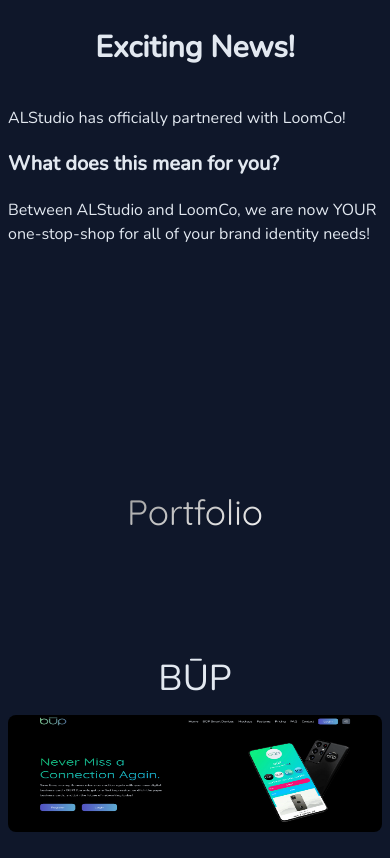
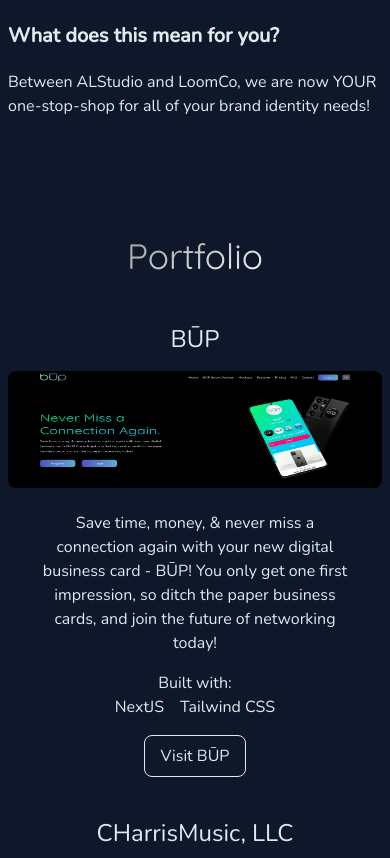
Before and after one commit to alstudio93/alstudio, a Next.js app: page / in a window 390 px wide. Shown: the part 1109-1967 px from the top of the page. Built offline with nearby package versions, Linux system fonts and the light colour scheme.

Commit message:
adjusted padding on mobile

```diff
--- a/src/components/About/index.jsx
+++ b/src/components/About/index.jsx
@@ -3,7 +3,7 @@
 
 const AboutComp = () => {
     return (
-        <section id="about" className='flex flex-col items-center max-w-4xl  mx-auto pt-60 gap-y-10 px-2'>
+        <section id="about" className='flex flex-col items-center max-w-4xl  mx-auto pt-28 md:pt-30 lg:pt-60 gap-y-10 px-2'>
             <h2 className='font-quicksand text-section-h2  text-center text-transparent bg-clip-text bg-gradient-to-br from-[#949494] to-[#fff]'>About the Studio</h2>
             <p className=''>Following his Bachelor&#39;s of Music Education, ALStudio was founded by Andrew T. Ladd after discovering a new passion for creating beautiful and performant websites. Now more than ever, humans are impatient creatures, which is why it is crucial to make their first impression of your website a lasting one! By working with ALStudio, you will be guaranteed:
             </p>
--- a/src/components/Portfolio/index.jsx
+++ b/src/components/Portfolio/index.jsx
@@ -5,12 +5,12 @@
 
 const Portfolio = () => {
     return (
-        <section id="portfolio" className='flex flex-col items-center max-w-4xl pb-20 mx-auto pt-60 gap-y-10 px-2'>
+        <section id="portfolio" className='flex flex-col items-center max-w-4xl pb-20 mx-auto pt-28 md:pt-30 lg:pt-60 gap-y-10 px-2'>
             <h2 className='font-quicksand text-section-h2 text-center text-transparent bg-clip-text bg-gradient-to-br from-[#949494] to-[#fff]'>Portfolio</h2>
             {
                 PortfolioArray.map((entry) => (
-                    <div key={entry.title} className='flex flex-col items-center gap-y-4  pt-20'>
-                        <h3 className='text-center text-4xl'>{entry.title}</h3>
+                    <div key={entry.title} className='flex flex-col items-center gap-y-4 pt-18'>
+                        <h3 className='text-center text-2xl md:text-4xl'>{entry.title}</h3>
                         <div>
                             <Image src={entry.img}
                                 width="800"
--- a/src/pages/index.js
+++ b/src/pages/index.js
@@ -8,7 +8,7 @@
   return (
     <>
       <Navbar />
-      <main className='flex flex-col mt-[89px] bg-slate-900 dark:bg-black pt-20 md:pt-44 min-h-screen text-slate-200'>
+      <main className='flex flex-col mt-[89px] bg-slate-900 dark:bg-black pt-20 lg:pt-44 min-h-screen text-slate-200'>
         <Hero />
         <About />
         <Portfolio />
```
